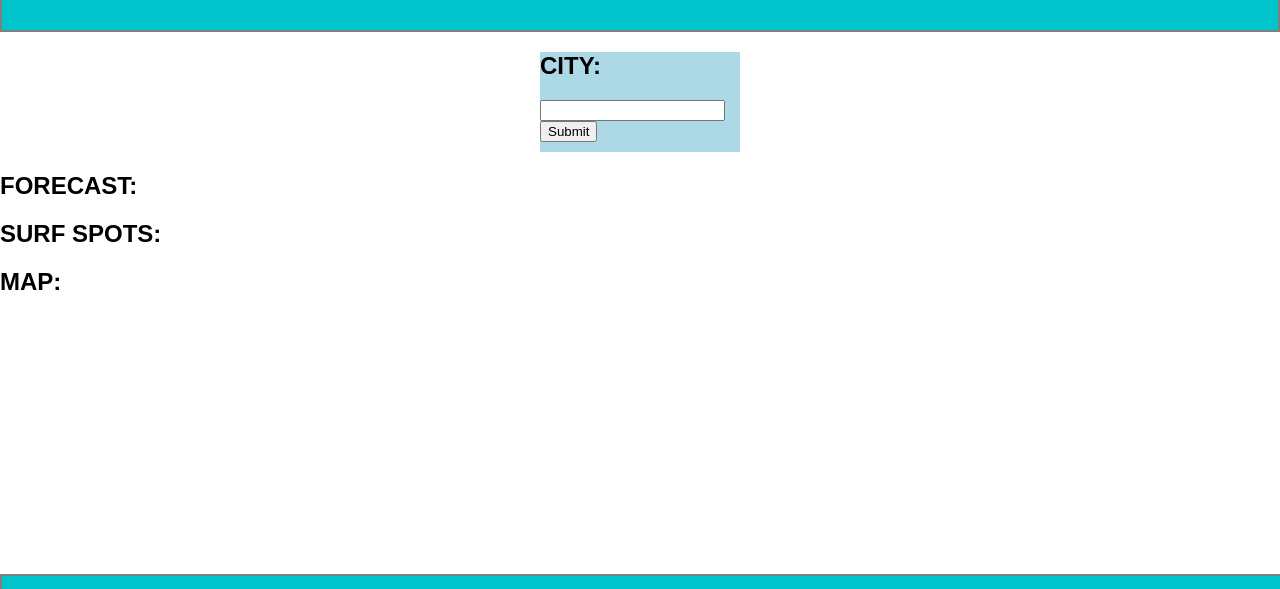
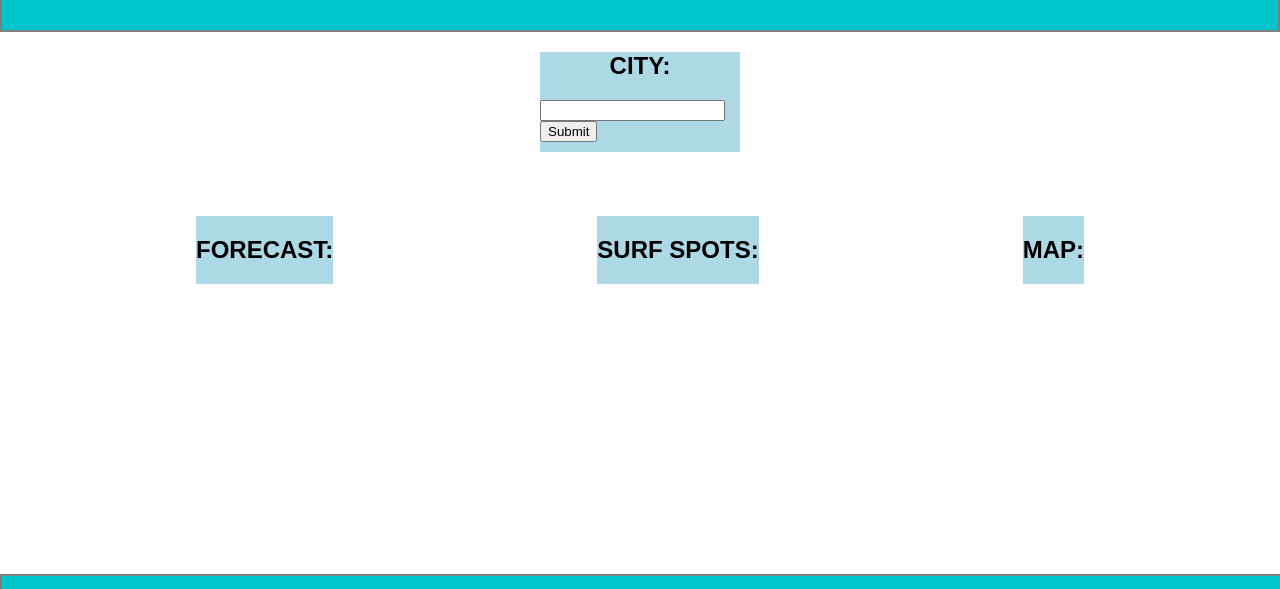
Before and after one commit to kdot21/WAVES, a plain HTML site: page waves.html in a window 1280 px wide. Shown: the part 97-686 px from the top of the page. Drawn offline with nearby package versions, Linux system fonts and the light colour scheme; a web font is replaced by a local one.

Commit message:
flexbox and styling

```diff
--- a/css/style.css
+++ b/css/style.css
@@ -36,6 +36,10 @@ body > #main-content {
   min-height: 100%;
 }
 
+h2 {
+  text-align: center;
+}
+
 #city-container {
     width: 200px;
     height: 100px;
@@ -48,6 +52,16 @@ body > #main-content {
     right: 0;
 
     margin: auto;
+}
+
+#flexbox {
+  display: flex;
+  justify-content: space-around;
+  padding: 4em;
+}
+
+.flexitem {
+  background-color: lightblue;
 }
 
 footer {
--- a/waves.html
+++ b/waves.html
@@ -12,29 +12,40 @@
   <body>
 
     <div id = "container">
+
       <header>
         <h1>WAVES</h1>
       </header>
 
       <div id = "main-content">
+
         <div id = "city-container">
           <h2>CITY:</h2>
           <form action="" id = "form-search-bar"><input type="search"><input type = "button" value = "Submit"></form>
         </div>
-        <div>
-          <h2>FORECAST:</h2>
+
+        <div id = "flexbox">
+
+          <div class = "flexitem">
+            <h2>FORECAST:</h2>
+          </div>
+
+          <div class = "flexitem">
+            <h2>SURF SPOTS:</h2>
+          </div>
+
+          <div class = "flexitem">
+            <h2>MAP:</h2>
+          </div>
+
         </div>
-        <div>
-          <h2>SURF SPOTS:</h2>
-        </div>
-        <div>
-          <h2>MAP:</h2>
-        </div>
+
       </div>
 
       <footer>
         <h1>WAVES</h1>
       </footer>
+
     </div>
 
   </body>
```
